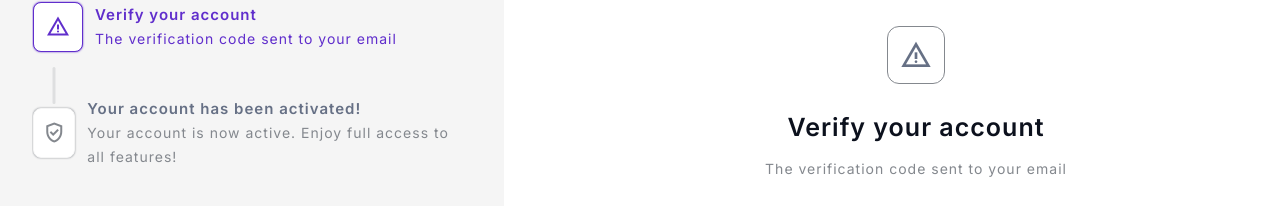
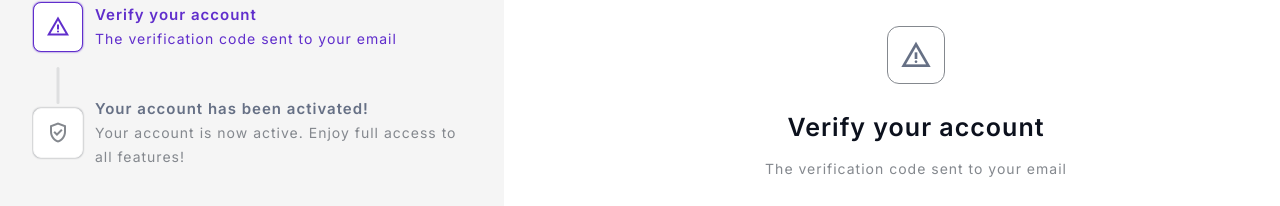
Before and after one commit to tukoi2001/word-wizards, a Vue app: page /verify-otp in a window 1280 px wide. Shown: the part 122-328 px from the top of the page. Built offline with nearby package versions, Linux system fonts and the light colour scheme.

Commit message:
feat(UI): Fix flex-shrink for authstep component

```diff
--- a/src/components/AuthStep/AuthStep.vue
+++ b/src/components/AuthStep/AuthStep.vue
@@ -48,6 +48,7 @@ defineProps<Props>();
 
   &__icon {
     @include flex-box;
+    flex-shrink: 0;
     position: relative;
     width: 48px;
     height: 48px;
```
